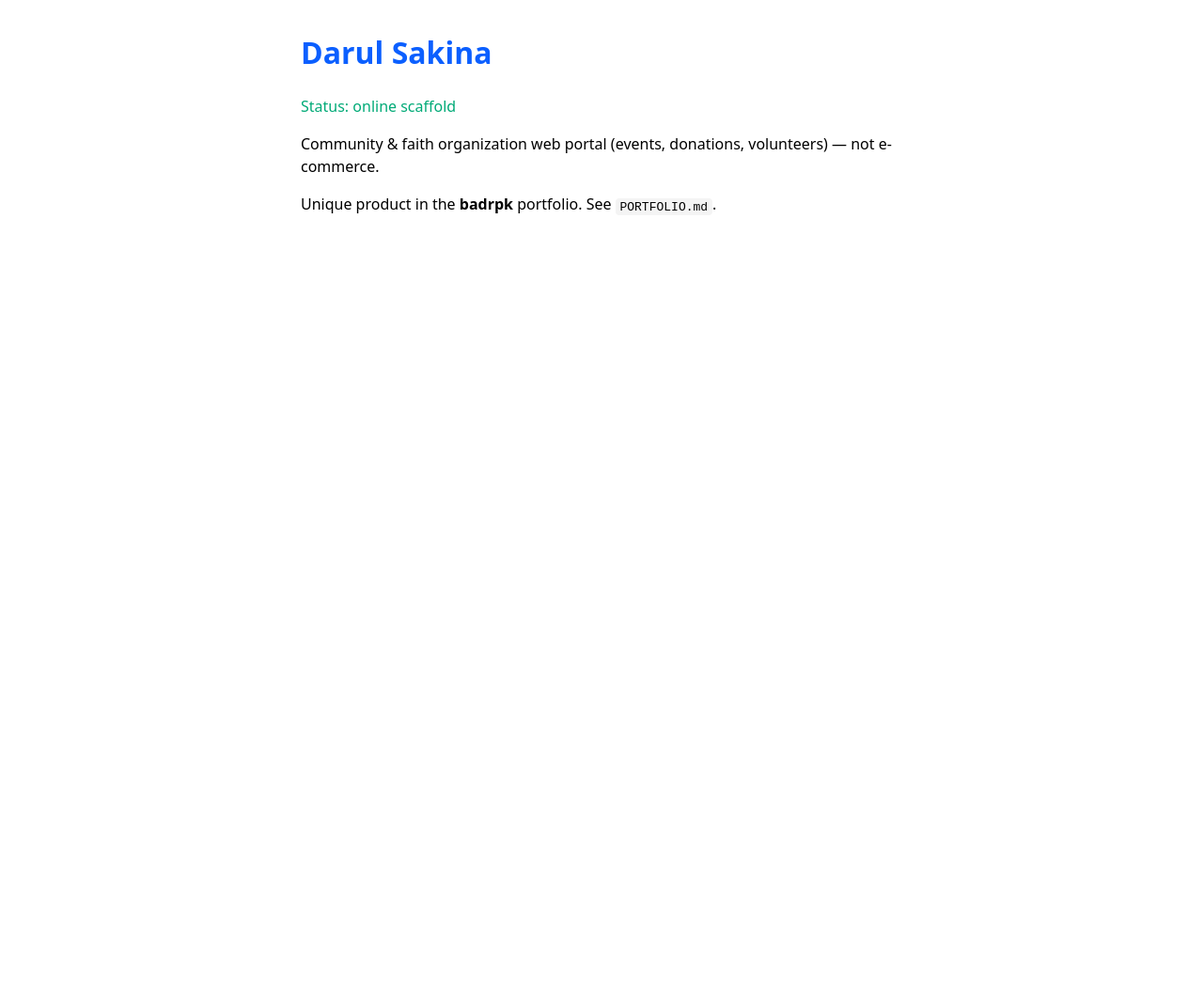
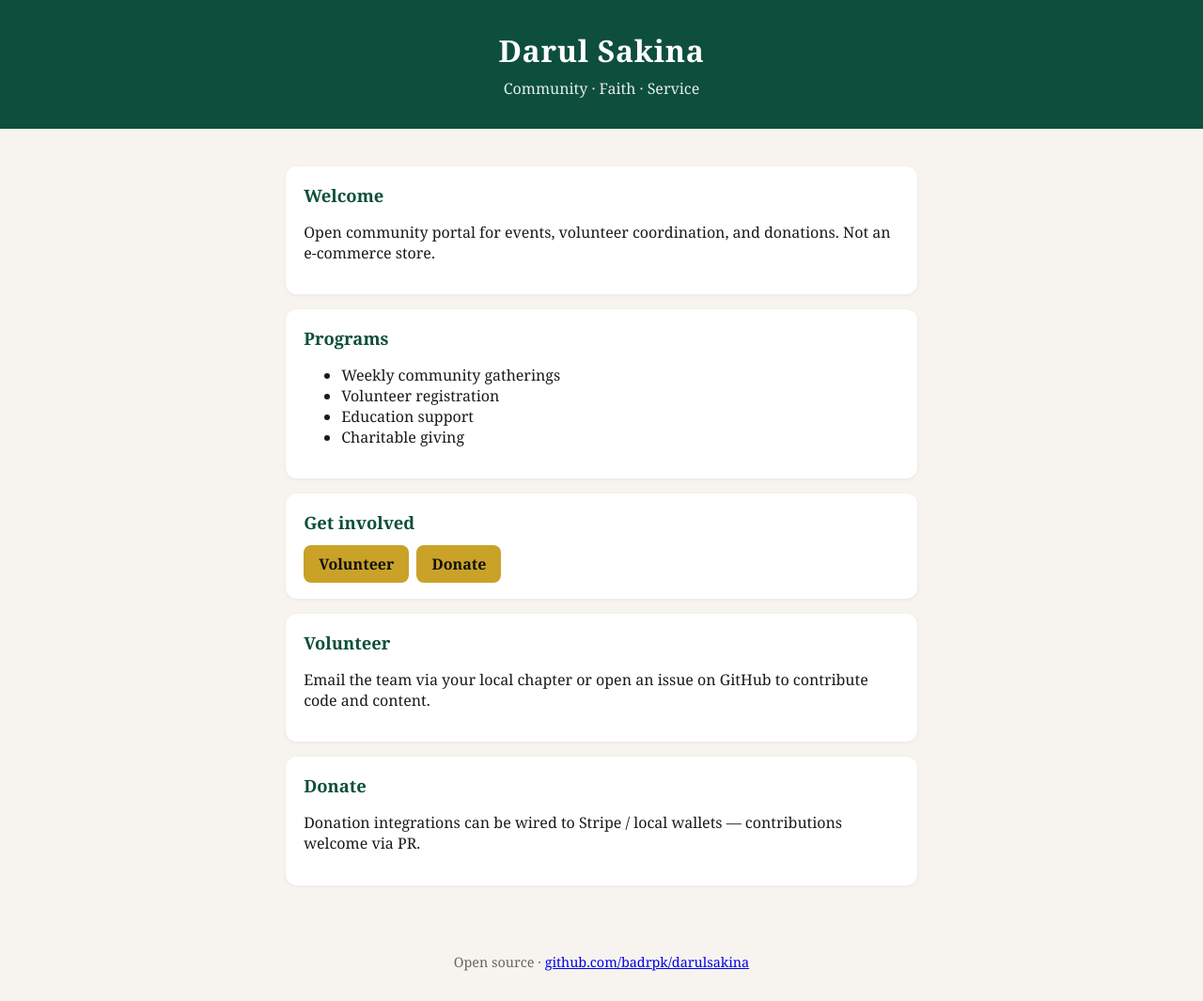
Before and after one commit to badrpk/darulsakina, a website: page public/index.html in a window 1280 px wide. Shown: the whole page at 94% size. Before the commit the page ends 800 px from the top, so only its background shows below. Drawn offline with Linux system fonts and the light colour scheme.

Commit message:
feat: community portal site for Darul Sakina

```diff
--- a/public/index.html
+++ b/public/index.html
@@ -1,18 +1,54 @@
 <!DOCTYPE html>
 <html lang="en">
 <head>
-  <meta charset="utf-8" />
-  <meta name="viewport" content="width=device-width, initial-scale=1" />
-  <title>Darul Sakina</title>
-  <style>
-    body{font-family:system-ui,sans-serif;max-width:40rem;margin:2rem auto;padding:0 1rem;line-height:1.5}
-    h1{color:#0b5fff} .ok{color:#0a7} code{background:#f4f4f4;padding:.1rem .3rem;border-radius:4px}
-  </style>
+<meta charset="utf-8"/><meta name="viewport" content="width=device-width,initial-scale=1"/>
+<title>Darul Sakina</title>
+<style>
+:root{--c:#0d4f3c;--a:#c9a227}
+body{margin:0;font-family:Georgia,serif;background:#f7f4ef;color:#1a1a1a}
+header{background:var(--c);color:#fff;padding:2rem 1.25rem;text-align:center}
+header h1{margin:0;font-weight:600;letter-spacing:.02em}
+header p{opacity:.9;margin:.5rem 0 0}
+main{max-width:42rem;margin:0 auto;padding:1.5rem 1.25rem}
+.card{background:#fff;border-radius:12px;padding:1.1rem 1.2rem;margin:1rem 0;box-shadow:0 1px 4px rgba(0,0,0,.06)}
+h2{color:var(--c);font-size:1.15rem;margin:0 0 .5rem}
+a.btn{display:inline-block;background:var(--a);color:#111;text-decoration:none;padding:.55rem 1rem;border-radius:8px;font-weight:600;margin:.25rem .25rem 0 0}
+footer{text-align:center;padding:2rem;color:#666;font-size:.9rem}
+</style>
 </head>
 <body>
+<header>
   <h1>Darul Sakina</h1>
-  <p class="ok">Status: online scaffold</p>
-  <p>Community & faith organization web portal (events, donations, volunteers) — not e-commerce.</p>
-  <p>Unique product in the <strong>badrpk</strong> portfolio. See <code>PORTFOLIO.md</code>.</p>
+  <p>Community · Faith · Service</p>
+</header>
+<main>
+  <div class="card">
+    <h2>Welcome</h2>
+    <p>Open community portal for events, volunteer coordination, and donations. Not an e-commerce store.</p>
+  </div>
+  <div class="card">
+    <h2>Programs</h2>
+    <ul>
+      <li>Weekly community gatherings</li>
+      <li>Volunteer registration</li>
+      <li>Education support</li>
+      <li>Charitable giving</li>
+    </ul>
+  </div>
+  <div class="card">
+    <h2>Get involved</h2>
+    <a class="btn" href="#volunteer">Volunteer</a>
+    <a class="btn" href="#donate">Donate</a>
+  </div>
+  <div class="card" id="volunteer">
+    <h2>Volunteer</h2>
+    <p>Email the team via your local chapter or open an issue on GitHub to contribute code and content.</p>
+  </div>
+  <div class="card" id="donate">
+    <h2>Donate</h2>
+    <p>Donation integrations can be wired to Stripe / local wallets — contributions welcome via PR.</p>
+  </div>
+</main>
+<footer>Open source · <a href="https://github.com/badrpk/darulsakina">github.com/badrpk/darulsakina</a></footer>
 </body>
 </html>
```
Also changed, not shown: server.js (+6 -11 lines), README.md.
